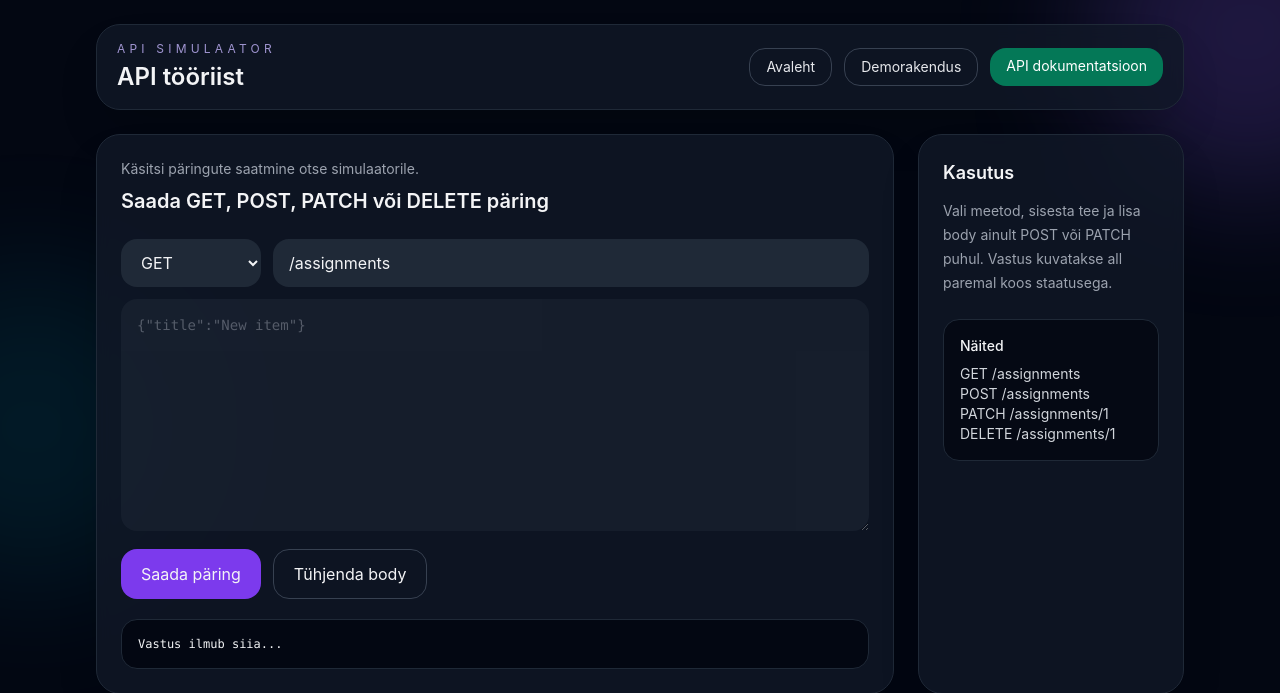
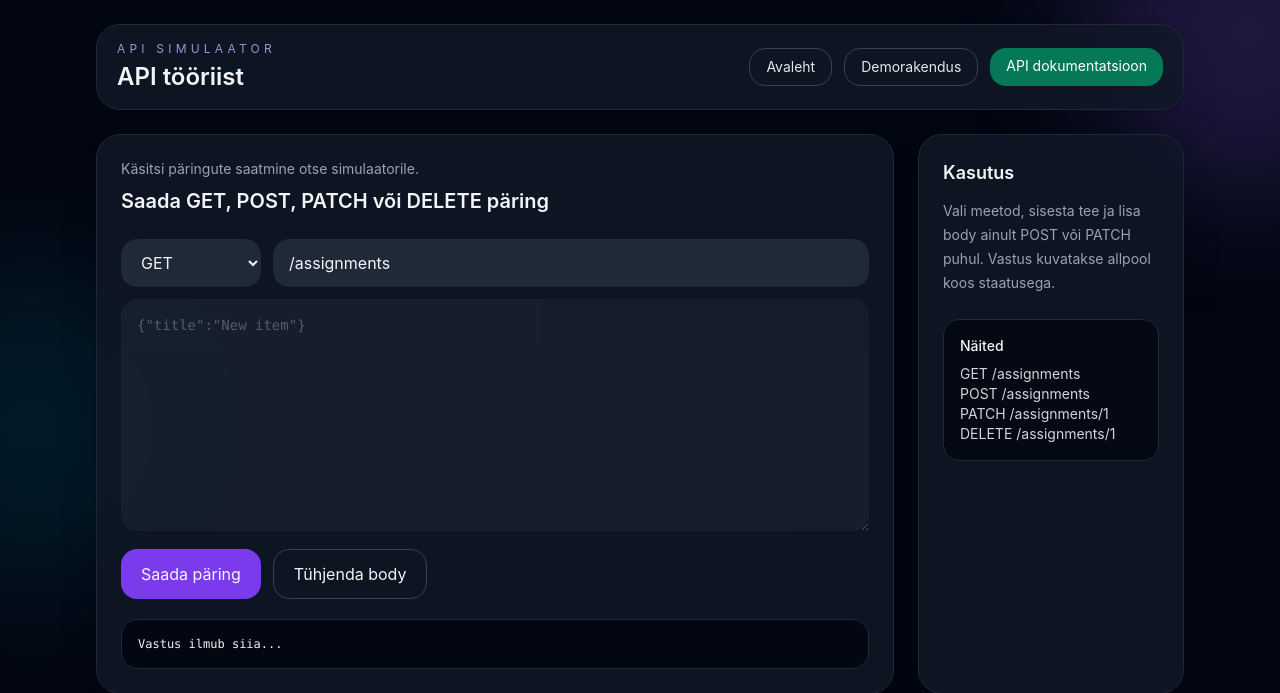
Before and after one commit to TLU-HK-RIF23-Janeli/API-simulaator, a Flask app: page /api-tool in a window 1280 px wide. Shown: the top 693 px of the page. Run offline with Flask 3, Linux system fonts and the light colour scheme; some libraries are stand-ins or nearby versions.

Commit message:
update api_tool

```diff
--- a/code/templates/api_tool.html
+++ b/code/templates/api_tool.html
@@ -64,7 +64,7 @@
       <aside class="panel rounded-3xl border border-gray-800 bg-gray-900/80 p-6 shadow-2xl shadow-black/20 backdrop-blur">
         <h3 class="text-lg font-semibold">Kasutus</h3>
         <p class="mt-3 text-sm leading-6 text-gray-400">
-          Vali meetod, sisesta tee ja lisa body ainult POST või PATCH puhul. Vastus kuvatakse all paremal koos staatusega.
+          Vali meetod, sisesta tee ja lisa body ainult POST või PATCH puhul. Vastus kuvatakse allpool koos staatusega.
         </p>
         <div class="mt-6 rounded-2xl border border-gray-800 bg-gray-950/80 p-4 text-sm text-gray-300">
           <p class="font-medium text-gray-100">Näited</p>
```
